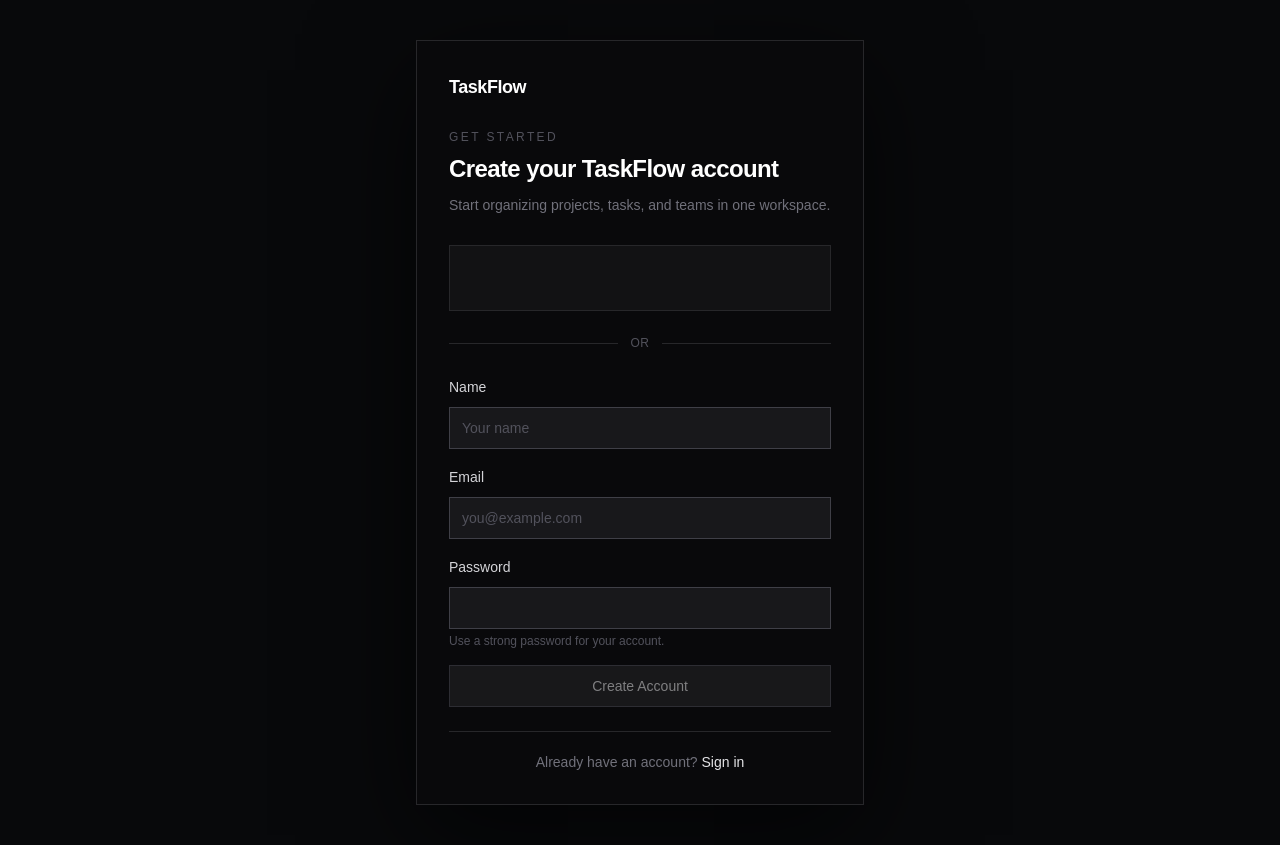
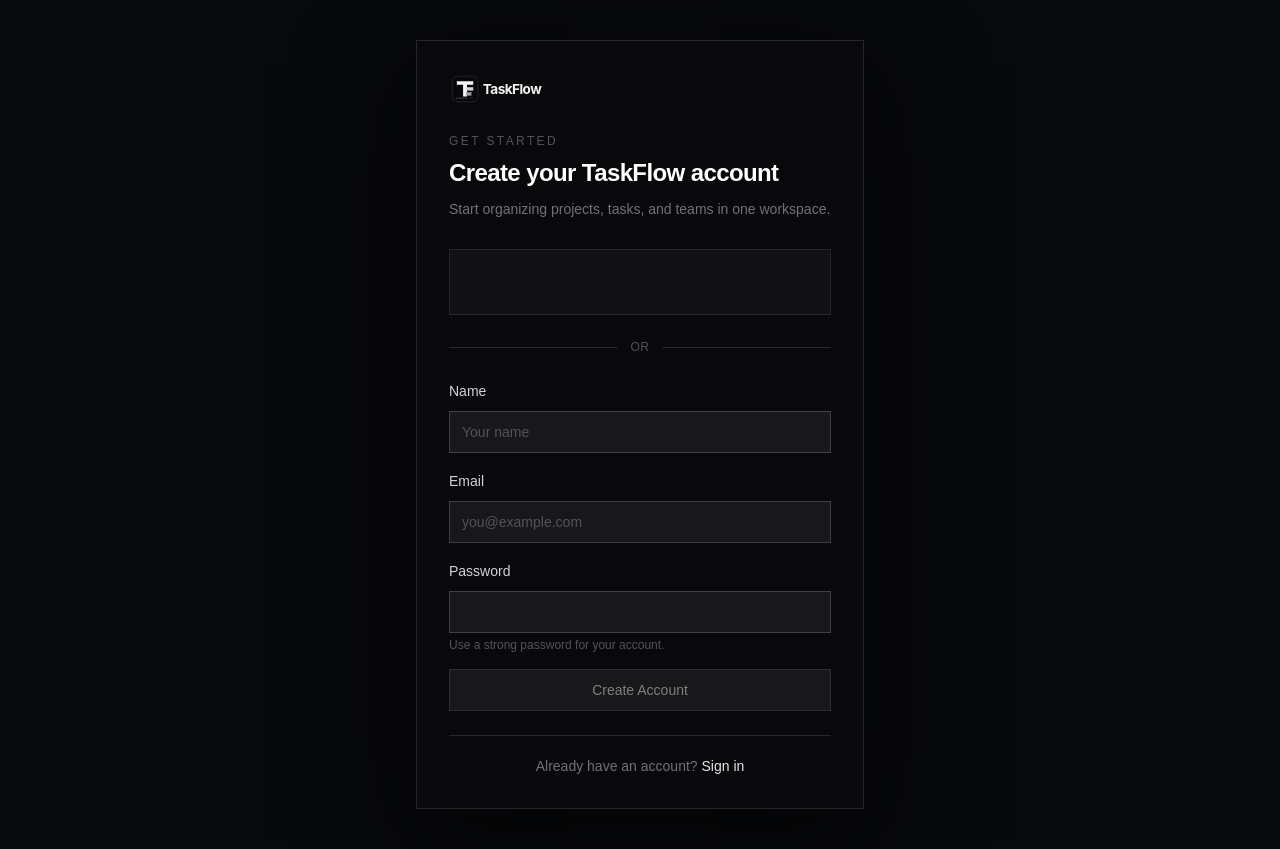
Before and after one commit to utsavanand131/taskflow, a Next.js app: page /register in a window 1280 px wide. Built offline with nearby package versions, Linux system fonts and the light colour scheme; no server answers.

Commit message:
style: unify taskflow branding

```diff
--- a/app/(auth)/login/page.tsx
+++ b/app/(auth)/login/page.tsx
@@ -7,6 +7,7 @@ import { GoogleLogin } from "@react-oauth/google";
 import Link from "next/link";
 import { useRouter } from "next/navigation";
 
+import TaskFlowLogo from "@/components/brand/TaskFlowLogo";
 import { setToken } from "@/lib/auth/client";
 
 const LOGIN_MUTATION = gql`
@@ -131,12 +132,12 @@ export default function LoginPage() {
       <div className="mx-auto flex min-h-[calc(100vh-5rem)] max-w-md items-center justify-center">
         <div className="w-full border border-zinc-800 bg-zinc-950 p-6 shadow-[0_30px_100px_rgba(0,0,0,0.65)] sm:p-8">
           <div className="mb-7">
-            <Link
+            <TaskFlowLogo
               href="/"
-              className="text-lg font-semibold tracking-tight text-white"
-            >
-              TaskFlow
-            </Link>
+              variant="wordmark"
+              priority
+              className="h-8 w-auto"
+            />
 
             <p className="mt-7 text-xs uppercase tracking-[0.2em] text-zinc-600">
               Welcome back
--- a/app/(auth)/register/page.tsx
+++ b/app/(auth)/register/page.tsx
@@ -7,6 +7,7 @@ import { GoogleLogin } from "@react-oauth/google";
 import Link from "next/link";
 import { useRouter } from "next/navigation";
 
+import TaskFlowLogo from "@/components/brand/TaskFlowLogo";
 import { setToken } from "@/lib/auth/client";
 
 const REGISTER_MUTATION = gql`
@@ -133,12 +134,12 @@ export default function RegisterPage() {
       <div className="mx-auto flex min-h-[calc(100vh-5rem)] max-w-md items-center justify-center">
         <div className="w-full border border-zinc-800 bg-zinc-950 p-6 shadow-[0_30px_100px_rgba(0,0,0,0.65)] sm:p-8">
           <div className="mb-7">
-            <Link
+            <TaskFlowLogo
               href="/"
-              className="text-lg font-semibold tracking-tight text-white"
-            >
-              TaskFlow
-            </Link>
+              variant="wordmark"
+              priority
+              className="h-8 w-auto"
+            />
 
             <p className="mt-7 text-xs uppercase tracking-[0.2em] text-zinc-600">
               Get started
--- a/app/page.tsx
+++ b/app/page.tsx
@@ -3,7 +3,9 @@
 import Image from "next/image";
 import Link from "next/link";
 import { ArrowRight } from "lucide-react";
+
 import ShapeGrid from "@/components/ShapeGrid";
+import TaskFlowLogo from "@/components/brand/TaskFlowLogo";
 
 export default function Home() {
   return (
@@ -28,12 +30,12 @@ export default function Home() {
       <div className="pointer-events-none relative z-10">
         {/* Navbar */}
         <header className="mx-auto flex max-w-7xl items-center justify-between px-5 py-6 md:px-8">
-          <Link
+          <TaskFlowLogo
             href="/"
-            className="pointer-events-auto text-xl font-semibold tracking-tight text-white"
-          >
-            TaskFlow
-          </Link>
+            variant="wordmark"
+            priority
+            className="pointer-events-auto h-8 w-auto"
+          />
 
           <div className="pointer-events-auto flex items-center gap-2">
             <Link
--- /dev/null
+++ b/components/brand/TaskFlowLogo.tsx
@@ -0,0 +1,42 @@
+"use client";
+
+import Image from "next/image";
+import Link from "next/link";
+
+interface TaskFlowLogoProps {
+  variant?: "mark" | "wordmark";
+  href?: string;
+  className?: string;
+  priority?: boolean;
+}
+
+export default function TaskFlowLogo({
+  variant = "wordmark",
+  href,
+  className = "",
+  priority = false,
+}: TaskFlowLogoProps) {
+  const src =
+    variant === "mark" ? "/taskflow-logo.svg" : "/taskflow-wordmark.svg";
+
+  const content = (
+    <Image
+      src={src}
+      alt="TaskFlow"
+      width={variant === "mark" ? 32 : 156}
+      height={variant === "mark" ? 32 : 36}
+      priority={priority}
+      className={className}
+    />
+  );
+
+  if (!href) {
+    return content;
+  }
+
+  return (
+    <Link href={href} aria-label="TaskFlow home">
+      {content}
+    </Link>
+  );
+}
--- a/components/dashboard/Sidebar.tsx
+++ b/components/dashboard/Sidebar.tsx
@@ -9,6 +9,8 @@ import {
   X,
 } from "lucide-react";
 import { usePathname } from "next/navigation";
+
+import TaskFlowLogo from "@/components/brand/TaskFlowLogo";
 
 const menuItems = [
   {
@@ -59,7 +61,11 @@ export default function Sidebar({ mobileOpen, setMobileOpen }: SidebarProps) {
       {/* Desktop Sidebar */}
       <aside className="hidden min-h-screen w-64 border-r border-zinc-800 bg-zinc-950 text-zinc-100 md:block">
         <div className="flex h-16 items-center border-b border-zinc-800 px-6">
-          <h1 className="text-xl font-semibold tracking-tight">TaskFlow</h1>
+          <TaskFlowLogo
+            href="/dashboard"
+            variant="wordmark"
+            className="h-8 w-auto"
+          />
         </div>
 
         <nav className="space-y-1 p-4">
@@ -98,7 +104,11 @@ export default function Sidebar({ mobileOpen, setMobileOpen }: SidebarProps) {
           {/* Drawer */}
           <aside className="fixed left-0 top-0 z-50 h-full w-72 border-r border-zinc-800 bg-zinc-950 text-zinc-100 md:hidden">
             <div className="flex h-16 items-center justify-between border-b border-zinc-800 px-5">
-              <h1 className="text-xl font-semibold tracking-tight">TaskFlow</h1>
+              <TaskFlowLogo
+                href="/dashboard"
+                variant="wordmark"
+                className="h-8 w-auto"
+              />
 
               <button
                 type="button"
```
Also changed, not shown: public/taskflow-logo.svg (added), public/taskflow-wordmark.svg (added).
